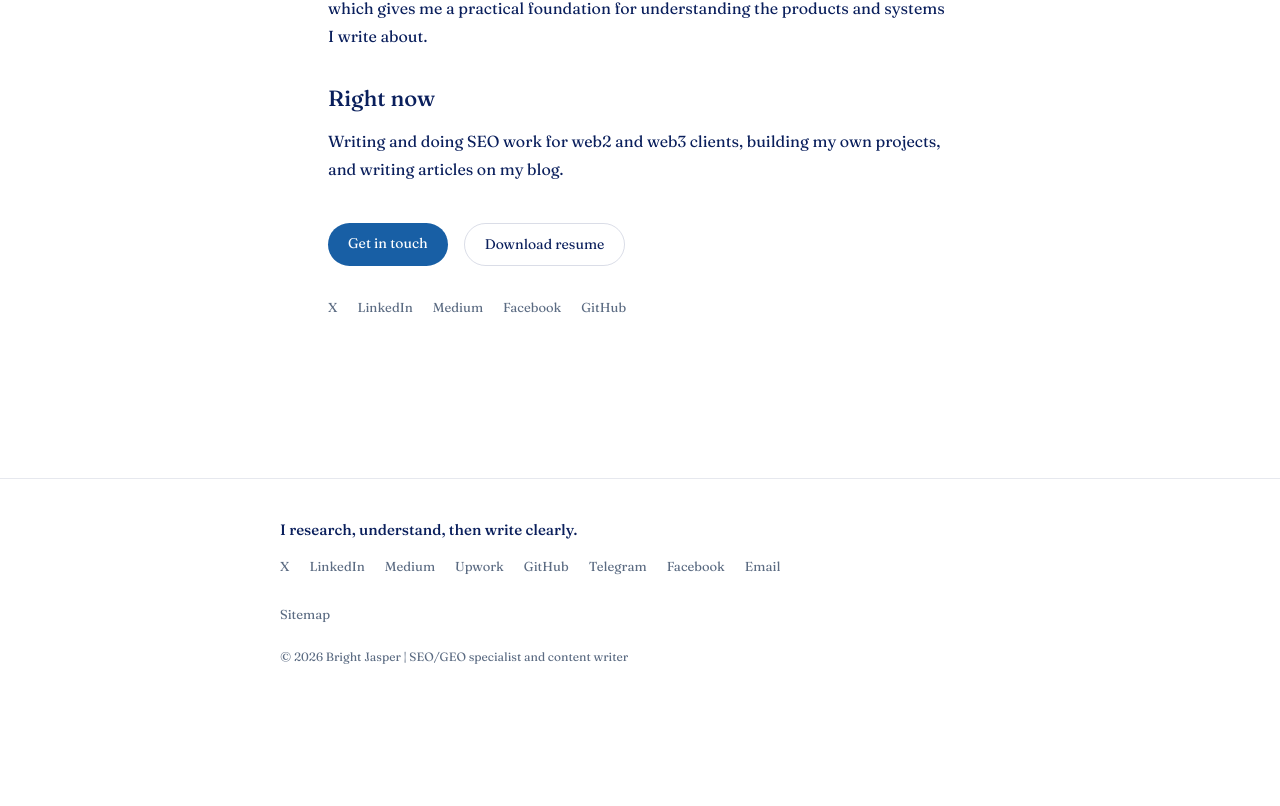
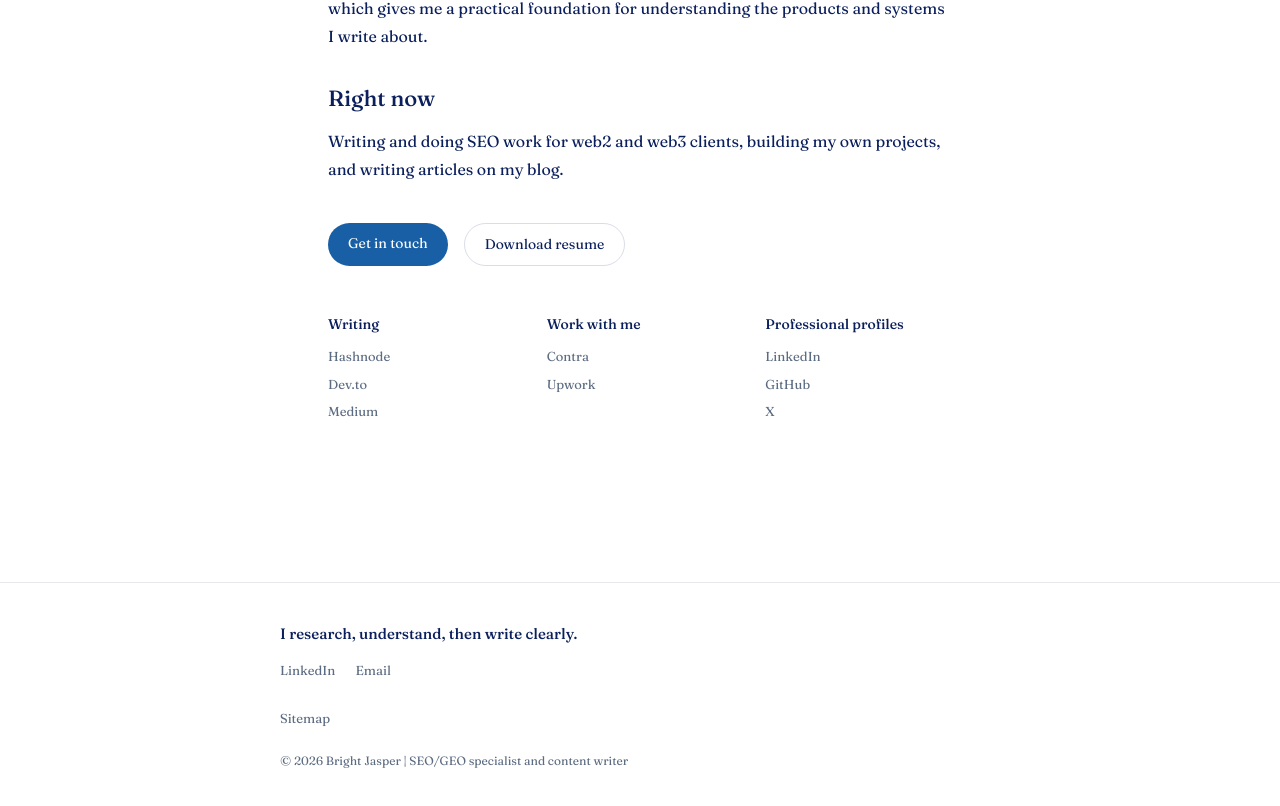
Before and after one commit to Aura-pix/bright-jasper, a Next.js app: page /about in a window 1280 px wide. Shown: the part 1525-2331 px from the top of the page. Before the commit the page ends 2231 px from the top, so only its background shows below. Built offline with nearby package versions, Linux system fonts and the light colour scheme.

Commit message:
Updated links across pages

```diff
--- a/app/about/page.js
+++ b/app/about/page.js
@@ -2,6 +2,41 @@ import Image from "next/image";
 import Link from "next/link";
 import ResumeButton from "@/components/ResumeButton";
 import { createPageMetadata } from "@/lib/metadata";
+
+const PROFILE_GROUPS = [
+  {
+    title: "Writing",
+    links: [
+      { label: "Hashnode", href: "https://hashnode.com/@brightjasper" },
+      { label: "Dev.to", href: "https://dev.to/bright-jasper" },
+      { label: "Medium", href: "https://medium.com/@brghtjasper" },
+    ],
+  },
+  {
+    title: "Work with me",
+    links: [
+      {
+        label: "Contra",
+        href: "https://contra.com/bright_jasper_cj81z7g6",
+      },
+      {
+        label: "Upwork",
+        href: "https://www.upwork.com/freelancers/~018d2a2818ff617a2b",
+      },
+    ],
+  },
+  {
+    title: "Professional profiles",
+    links: [
+      {
+        label: "LinkedIn",
+        href: "https://www.linkedin.com/in/bright-jasper-20a8223b3",
+      },
+      { label: "GitHub", href: "https://github.com/Aura-pix/bright-jasper" },
+      { label: "X", href: "https://x.com/brightjasp" },
+    ],
+  },
+];
 
 export const metadata = createPageMetadata({
   title: "About | Bright Jasper",
@@ -127,47 +162,28 @@ export default function AboutPage() {
         <ResumeButton />
       </div>
 
-      <div className="mt-8 flex flex-wrap gap-x-5 gap-y-2 text-[13px] text-muted">
+      <div className="mt-12 grid gap-8 sm:grid-cols-3">
+        {PROFILE_GROUPS.map((group) => (
+          <section key={group.title}>
+            <h2 className="text-[14px] font-medium text-ink mb-3">
+              {group.title}
+            </h2>
+            <ul className="space-y-2 text-[13px] text-muted">
+              {group.links.map((link) => (
+                <li key={link.label}>
                   <a
-          href="https://x.com/brightjasp"
+                    href={link.href}
                     target="_blank"
                     rel="noopener noreferrer"
                     className="hover:text-accent"
                   >
-          X
+                    {link.label}
                   </a>
-        <a
-          href="https://www.linkedin.com/in/bright-olorunfunmilola-20a8223b3"
-          target="_blank"
-          rel="noopener noreferrer"
-          className="hover:text-accent"
-        >
-          LinkedIn
-        </a>
-        <a
-          href="https://medium.com/@brghtjasper"
-          target="_blank"
-          rel="noopener noreferrer"
-          className="hover:text-accent"
-        >
-          Medium
-        </a>
-        <a
-          href="https://www.facebook.com/brightjasp"
-          target="_blank"
-          rel="noopener noreferrer"
-          className="hover:text-accent"
-        >
-          Facebook
-        </a>
-        <a
-          href="https://github.com/Aura-pix/bright-jasper"
-          target="_blank"
-          rel="noopener noreferrer"
-          className="hover:text-accent"
-        >
-          GitHub
-        </a>
+                </li>
+              ))}
+            </ul>
+          </section>
+        ))}
       </div>
     </div>
   );
--- a/app/blog/[slug]/page.js
+++ b/app/blog/[slug]/page.js
@@ -13,6 +13,7 @@ import ImageLightbox from "@/components/ImageLightbox";
 import ShareButton from "@/components/ShareButton";
 import { getLinkProps } from "@/lib/linkProps";
 import { createPageMetadata } from "@/lib/metadata";
+import { SOCIAL_PROFILES } from "@/lib/socialProfiles";
 import { notFound } from "next/navigation";
 
 // Pre-builds a static page for every .mdx file found in content/blog at build time.
@@ -87,12 +88,7 @@ export default function BlogPostPage({ params }) {
       "@id": "https://brightjasper.com/#person",
       name: post.author || "Bright Jasper",
       url: "https://brightjasper.com/about",
-      sameAs: [
-        "https://x.com/brightjasp",
-        "https://www.linkedin.com/in/bright-olorunfunmilola-20a8223b3",
-        "https://medium.com/@brghtjasper",
-        "https://github.com/Aura-pix/bright-jasper",
-      ],
+      sameAs: SOCIAL_PROFILES,
     },
     publisher: {
       "@type": "Organization",
--- a/app/contact/page.js
+++ b/app/contact/page.js
@@ -26,7 +26,7 @@ const socials = [
   },
   {
     label: "LinkedIn",
-    href: "https://www.linkedin.com/in/bright-olorunfunmilola-20a8223b3",
+    href: "https://www.linkedin.com/in/bright-jasper-20a8223b3",
   },
   {
     label: "Telegram",
--- a/app/layout.js
+++ b/app/layout.js
@@ -2,6 +2,7 @@ import "./globals.css";
 import Nav from "@/components/Nav";
 import Footer from "@/components/Footer";
 import Script from "next/script";
+import { SOCIAL_PROFILES } from "@/lib/socialProfiles";
 
 const SITE_URL = "https://brightjasper.com";
 const CANONICAL_HOST = "https://brightjasper.com";
@@ -18,14 +19,7 @@ const siteSchema = {
   publisher: {
     "@type": "Person",
     name: "Bright Jasper",
-    sameAs: [
-      "https://x.com/brightjasp",
-      "https://www.linkedin.com/in/bright-olorunfunmilola-20a8223b3",
-      "https://medium.com/@brghtjasper",
-      "https://www.facebook.com/brightjasp",
-      "https://www.youtube.com/@brightjasp",
-      "https://www.upwork.com/freelancers/~018d2a2818ff617a2b",
-    ],
+    sameAs: SOCIAL_PROFILES,
   },
 };
 
@@ -35,14 +29,7 @@ const organizationSchema = {
   name: "Bright Jasper",
   url: SITE_URL,
   logo: `${SITE_URL}/favicon-512x512.png`,
-  sameAs: [
-    "https://x.com/brightjasp",
-    "https://www.linkedin.com/in/bright-olorunfunmilola-20a8223b3",
-    "https://medium.com/@brghtjasper",
-    "https://www.facebook.com/brightjasp",
-    "https://www.youtube.com/@brightjasp",
-    "https://github.com/Aura-pix/bright-jasper",
-  ],
+  sameAs: SOCIAL_PROFILES,
 };
 
 const personSchema = {
@@ -50,14 +37,7 @@ const personSchema = {
   "@type": "Person",
   name: "Bright Jasper",
   url: SITE_URL,
-  sameAs: [
-    "https://x.com/brightjasp",
-    "https://www.linkedin.com/in/bright-olorunfunmilola-20a8223b3",
-    "https://medium.com/@brghtjasper",
-    "https://www.facebook.com/brightjasp",
-    "https://www.youtube.com/@brightjasp",
-    "https://github.com/Aura-pix/bright-jasper",
-  ],
+  sameAs: SOCIAL_PROFILES,
   jobTitle: "SEO/GEO/AEO Specialist, Content Writer, and Technical Writer",
   knowsAbout: [
     "Technical writing",
--- a/app/projects/[slug]/page.js
+++ b/app/projects/[slug]/page.js
@@ -9,6 +9,7 @@ import ResponsiveTable from "@/components/ResponsiveTable";
 import AdjacentLinks from "@/components/AdjacentLinks";
 import { getLinkProps } from "@/lib/linkProps";
 import { createPageMetadata } from "@/lib/metadata";
+import { SOCIAL_PROFILES } from "@/lib/socialProfiles";
 import { notFound } from "next/navigation";
 
 const SITE_URL = "https://brightjasper.com";
@@ -67,12 +68,7 @@ export default function ProjectDetailPage({ params }) {
       "@id": `${SITE_URL}/#person`,
       name: "Bright Jasper",
       url: `${SITE_URL}/about`,
-      sameAs: [
-        "https://x.com/brightjasp",
-        "https://www.linkedin.com/in/bright-olorunfunmilola-20a8223b3",
-        "https://medium.com/@brghtjasper",
-        "https://github.com/Aura-pix/bright-jasper",
-      ],
+      sameAs: SOCIAL_PROFILES,
     },
     publisher: {
       "@type": "Organization",
--- a/components/Footer.js
+++ b/components/Footer.js
@@ -1,17 +1,8 @@
 const links = [
-  { label: "X", href: "https://x.com/brightjasp" },
   {
     label: "LinkedIn",
-    href: "https://www.linkedin.com/in/bright-olorunfunmilola-20a8223b3",
+    href: "https://www.linkedin.com/in/bright-jasper-20a8223b3",
   },
-  { label: "Medium", href: "https://medium.com/@brghtjasper" },
-  {
-    label: "Upwork",
-    href: "https://www.upwork.com/freelancers/~018d2a2818ff617a2b",
-  },
-  { label: "GitHub", href: "https://github.com/Aura-pix/bright-jasper" },
-  { label: "Telegram", href: "https://t.me/Jasper074" },
-  { label: "Facebook", href: "https://www.facebook.com/brightjasp" },
   { label: "Email", href: "mailto:brghtjasper@gmail.com" },
 ];
 
--- a/components/HireMeButton.js
+++ b/components/HireMeButton.js
@@ -9,9 +9,8 @@ const CONTACT_LINKS = [
   { label: "Telegram", href: "https://t.me/Jasper074" },
   {
     label: "LinkedIn",
-    href: "https://www.linkedin.com/in/bright-olorunfunmilola-20a8223b3",
+    href: "https://www.linkedin.com/in/bright-jasper-20a8223b3",
   },
-
 ];
 
 /**
--- a/content/blog/how-i-got-a-new-domain-indexed-in-24-hours.mdx
+++ b/content/blog/how-i-got-a-new-domain-indexed-in-24-hours.mdx
@@ -80,7 +80,7 @@ Google discovers pages through links as well as sitemaps.
 
 The homepage linked to `/blog`, `/about`, and `/projects`, and the blog posts linked back to the homepage. That created a simple internal path through the main sections of the site.
 
-I also shared the site externally on [LinkedIn](https://www.linkedin.com/in/bright-olorunfunmilola-20a8223b3) and [X](https://x.com/brightjasp). That was an additional discovery signal, **not a replacement for a crawlable site and a valid sitemap.**
+I also shared the site externally on [LinkedIn](https://www.linkedin.com/in/bright-jasper-20a8223b3) and [X](https://x.com/brightjasp). That was an additional discovery signal, **not a replacement for a crawlable site and a valid sitemap.**
 
 There was no backlink campaign and no directory-submission spree.
 
--- /dev/null
+++ b/lib/socialProfiles.js
@@ -0,0 +1,14 @@
+export const SOCIAL_PROFILES = [
+  "https://x.com/brightjasp",
+  "https://www.linkedin.com/in/bright-jasper-20a8223b3",
+  "https://hashnode.com/@brightjasper",
+  "https://dev.to/bright-jasper",
+  "https://contra.com/bright_jasper_cj81z7g6",
+  "https://medium.com/@brghtjasper",
+  "https://www.facebook.com/brightjasp",
+  "https://github.com/Aura-pix/bright-jasper",
+  "https://t.me/Jasper074",
+  "https://www.upwork.com/freelancers/~018d2a2818ff617a2b",
+  "https://www.youtube.com/@brightjasp",
+  "https://www.crunchbase.com/person/bright-jasper",
+];
```
Also changed, not shown: public/llms.txt, 1 other file (tests, documents, lock files or other folders). Lines whose indentation alone changed are shown as unchanged.
